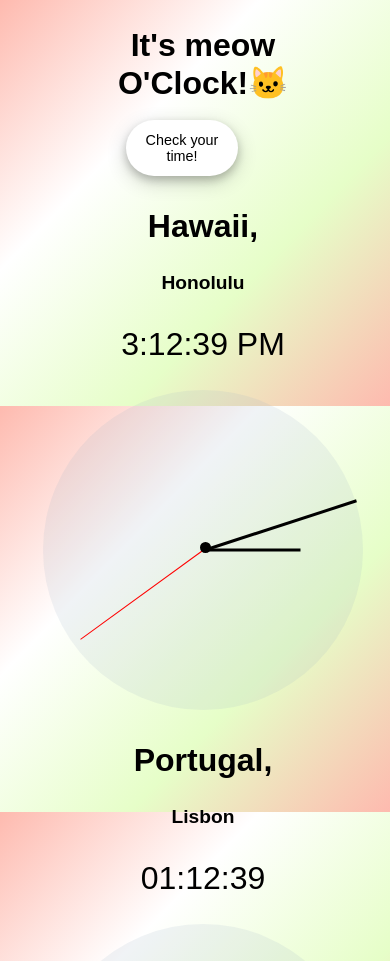
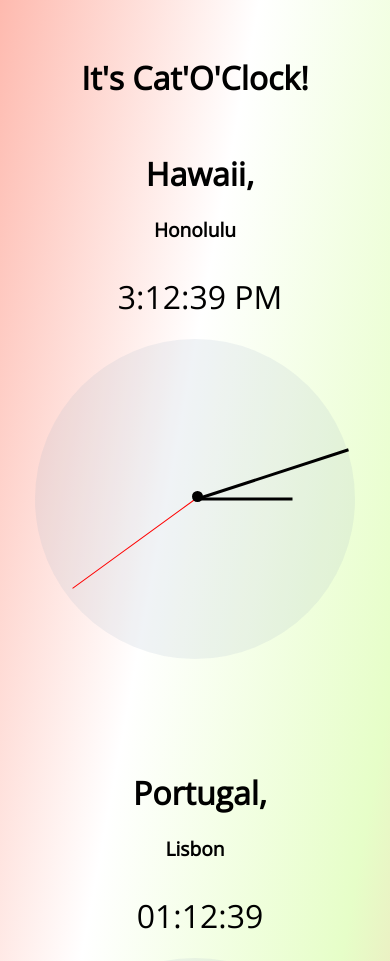
Before and after one commit to catarinaconceicao/Cat-o-Clock, a plain HTML site: page index.html in a window 390 px wide. Shown: the top 961 px of the page. Drawn offline with nearby package versions, Linux system fonts and the light colour scheme.

Commit message:
Added mobile style version, footer and tab icon

```diff
--- a/css/stylesheet.css
+++ b/css/stylesheet.css
@@ -1,40 +1,60 @@
-header {
-  height: 3em;
+/* ------------Grid------------ */
+@media screen and (max-width: 480px) {
+  .container {
+    display: grid;
+    height: 100vh;
+    width: 95vw;
+    grid-template-columns: 1fr;
+    grid-template-rows: 1fr;
+    grid-template-areas:
+      "header"
+      "HI"
+      "PT"
+      "JP"
+      "footer";
+    overflow-x: hidden;
+  }
 }
 
 body {
-  overflow-x: hidden;
-  background-image: linear-gradient(
+  background-image: repeating-linear-gradient(
     to bottom right,
     rgba(254, 186, 175, 1),
     rgba(255, 255, 255, 1),
     rgba(230, 254, 200, 1),
     rgba(254, 186, 175, 1)
   );
-  font-family: "Malgun Gothic", sans-serif;
-  width: 100vw;
-  height: 100vw;
+  font-family: "Open Sans";
 }
 
-.clock {
-  width: 100vw;
+header {
+  grid-area: header;
 }
 
 h1 {
   margin: 1rem;
 }
 
-button {
-  font-size: 0.9rem;
-  width: 7rem;
-  height: 3.5rem;
-  background-color: rgb(255, 255, 255);
-  border-radius: 2rem;
-  border: none;
-  box-shadow: 0 4px 8px 0 rgba(0, 0, 0, 0.2), 0 6px 20px 0 rgba(0, 0, 0, 0.19);
-  cursor: pointer;
-  margin-right: 10rem;
-  right: 2rem;
+.HI {
+  grid-area: HI;
+}
+
+.PT {
+  grid-area: PT;
+}
+
+.JP {
+  grid-area: JP;
+}
+
+footer {
+  grid-area: footer;
+}
+
+/* ------------Main styling------------ */
+
+header {
+  height: 3em;
 }
 
 header,
@@ -125,25 +145,34 @@ footer {
   border-radius: 50%;
   background-color: black;
 }
-
-/* ------------FLEXBOX------------ */
-.clock,
-header {
-  display: flex;
-  flex-direction: row;
-  justify-content: space-around;
-  align-items: flex-start;
-  align-content: center;
-  flex-wrap: wrap;
+footer p {
+  border-top: 1px solid rgba(75, 75, 75, 0.808);
+  font-size: 0.75rem;
+  color: rgba(75, 75, 75, 0.808);
 }
-
-h1 {
-  flex: 0.7;
+.analogic {
+  margin-bottom: 5rem;
 }
-
-.user-clock {
-  display: flex;
-  justify-content: flex-end;
-  align-items: flex-start;
-  align-content: flex-end;
+@media screen and (min-width: 481px) {
+  body {
+    display: grid;
+    overflow-x: hidden;
+    width: 100vw;
+    height: 100vh;
+    font-family: "Malgun Gothic", sans-serif;
+    grid-template-columns: 1fr 1fr 1fr;
+    grid-template-rows: 0.2fr 2fr 0.2fr;
+    background-attachment: fixed;
+    background-image: repeating-linear-gradient(
+      to bottom right,
+      rgba(254, 186, 175, 1),
+      rgba(255, 255, 255, 1),
+      rgba(230, 254, 200, 1),
+      rgba(254, 186, 175, 1)
+    );
+    grid-template-areas:
+      "header header header"
+      "HI PT JP"
+      "footer footer footer";
+  }
 }
--- a/index.html
+++ b/index.html
@@ -4,19 +4,21 @@
     <meta charset="utf-8" />
     <meta name="viewport" content="width=device-width, initial-scale=1" />
     <link rel="stylesheet" type="text/css" href="css/stylesheet.css" />
+    <link rel="preconnect" href="https://fonts.googleapis.com" />
+    <link rel="preconnect" href="https://fonts.gstatic.com" crossorigin />
+    <link
+      href="https://fonts.googleapis.com/css2?family=Montserrat:wght@100&family=Open+Sans:wght@300&display=swap"
+      rel="stylesheet"
+    />
+    <link rel="icon" type="image/png" href="img/clock-icon-2.png" />
     <script defer src="js/javascript.js"></script>
+    <title>Cat'o'Clock</title>
   </head>
   <body>
     <header>
-      <h1>It's meow O'Clock!🐱</h1>
+      <h1>It's Cat'O'Clock!</h1>
     </header>
 
-    <div class="user-clock">
-      <button class="btn">Check your time!</button>
-      <div class="your-clock"></div>
-    </div>
-
-    <div class="clock">
     <div class="HI">
       <h2 class="label">Hawaii,</h2>
       <h3 class="capital">Honolulu</h3>
@@ -44,7 +46,6 @@
     <div class="JP">
       <h2 class="label">Japan,</h2>
       <h3 class="capital">Tokyo</h3>
-
       <div class="digital-clock clock-JP"></div>
       <div class="analogic a-c-JP">
         <div class="hh-pointer-jp hour-pointer"></div>
@@ -53,7 +54,8 @@
         <div class="center"></div>
       </div>
     </div>
-    </div>
-    <footer>Project #1 from my portfolio</footer>
+    <footer>
+      <p>2023 Catarina Concei&#231;&#227;o</p>
+    </footer>
   </body>
 </html>
--- a/js/javascript.js
+++ b/js/javascript.js
@@ -16,8 +16,6 @@ const mmPointerHi = document.querySelector(".mm-pointer-hi");
 const ssPointerPt = document.querySelector(".ss-pointer-pt");
 const ssPointerJp = document.querySelector(".ss-pointer-jp");
 const ssPointerHi = document.querySelector(".ss-pointer-hi");
-
-const btnCheckTime = document.querySelector(".btn");
 
 const displayTime = function (zone, lang) {
   const options = {
@@ -45,8 +43,6 @@ setInterval(digitalClocks, 1000);
 
 //-----------------> Analogic clocks pointers
 
-//associar angulos dos ponteiros as horas
-
 const pointerMovement = function () {
   const displayTimePt = displayTime("Portugal", "pt-PT").split(":");
   const displayTimeJp = displayTime("Japan", "jv-JP")
```
Also changed, not shown: img/clock-icon-2.png (added), img/clock-icon.png (added). Lines whose indentation alone changed are shown as unchanged.
